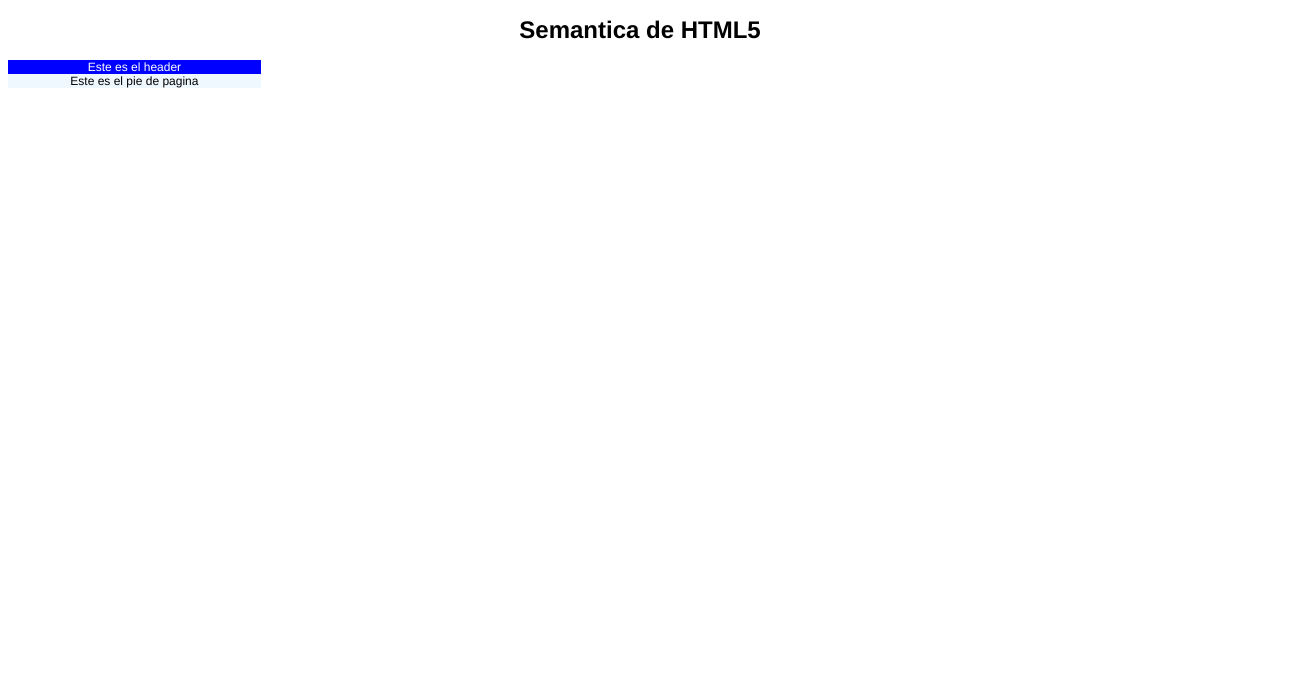
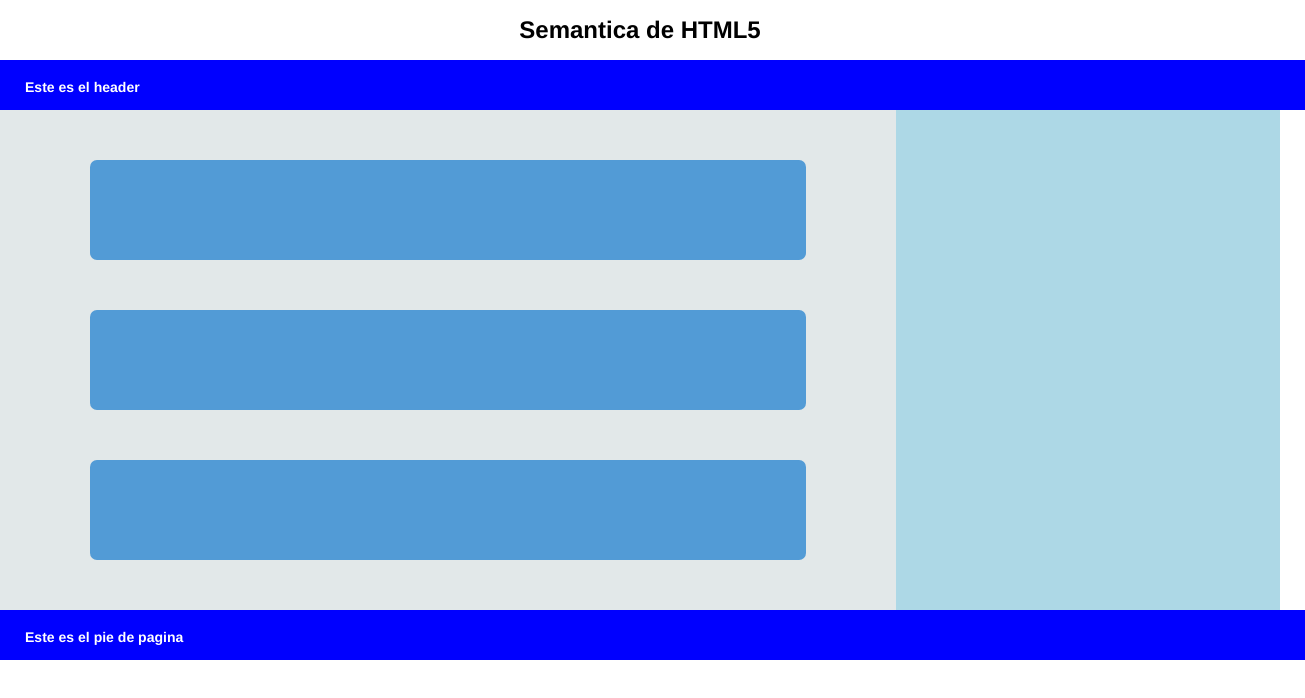
Before and after one commit to sanortiz/Curso-aprendiendo-web, a plain HTML site: page index.html in a window 1280 px wide. Shown: the whole page, 1305 px wide, since content can reach past the window. Drawn offline with Linux system fonts and the light colour scheme.

Commit message:
Se modifico el diseño del sitio

```diff
--- a/index.html
+++ b/index.html
@@ -12,18 +12,19 @@
 
   <div class="contenedor">
     <header>
-      Este es el header
+      <h3>Este es el header</h3>
     </header>
 
     <main>
       <section id="seccion">
         <article class="articulo1"></article>
         <article class="articulo2"></article>
+        <article class="articulo3"></article>
       </section>
     </main>
 
     <footer>
-      Este es el pie de pagina
+      <h3>Este es el pie de pagina</h3>
     </footer>
   </div>
 </body>
--- a/style.css
+++ b/style.css
@@ -21,30 +21,55 @@ html {
 body {
   font-family: Helvetica;
   text-align: center;
+  margin: 0%;
 }
 
 
 .contenedor {
   background-color: aliceblue;
-  width: 20%;
+  width: 100%;
 }
 
 header {
   background-color: blue;
   color: white;
+  width: 100%;
+  height: 45px;
+  text-align: left;
+  padding-left: 25px;
+  padding-top: 5px;
 }
 
 main {
   background-color: lightblue;
+  height: 500px;
+  width: 100%;
 }
 
 #seccion {
-  background-color: lightgray;
+  background-color: rgba(235, 235, 235, 0.863);
+  width: 70%;
+  height: 500px;
+  display: flex;
+  flex-direction: column;
+  align-items: center;
+  justify-content: center;
 }
 
 article {
-  background-color: brown;
+  background-color: rgb(82, 155, 214);
+  width: 80%;
+  height: 100px;
+  border-radius: 7px;
+  margin: 25px;
 }
 
 footer {
+  background-color: blue;
+  color: white;
+  width: 100%;
+  height: 45px;
+  text-align: left;
+  padding-left: 25px;
+  padding-top: 5px;
 }
```
